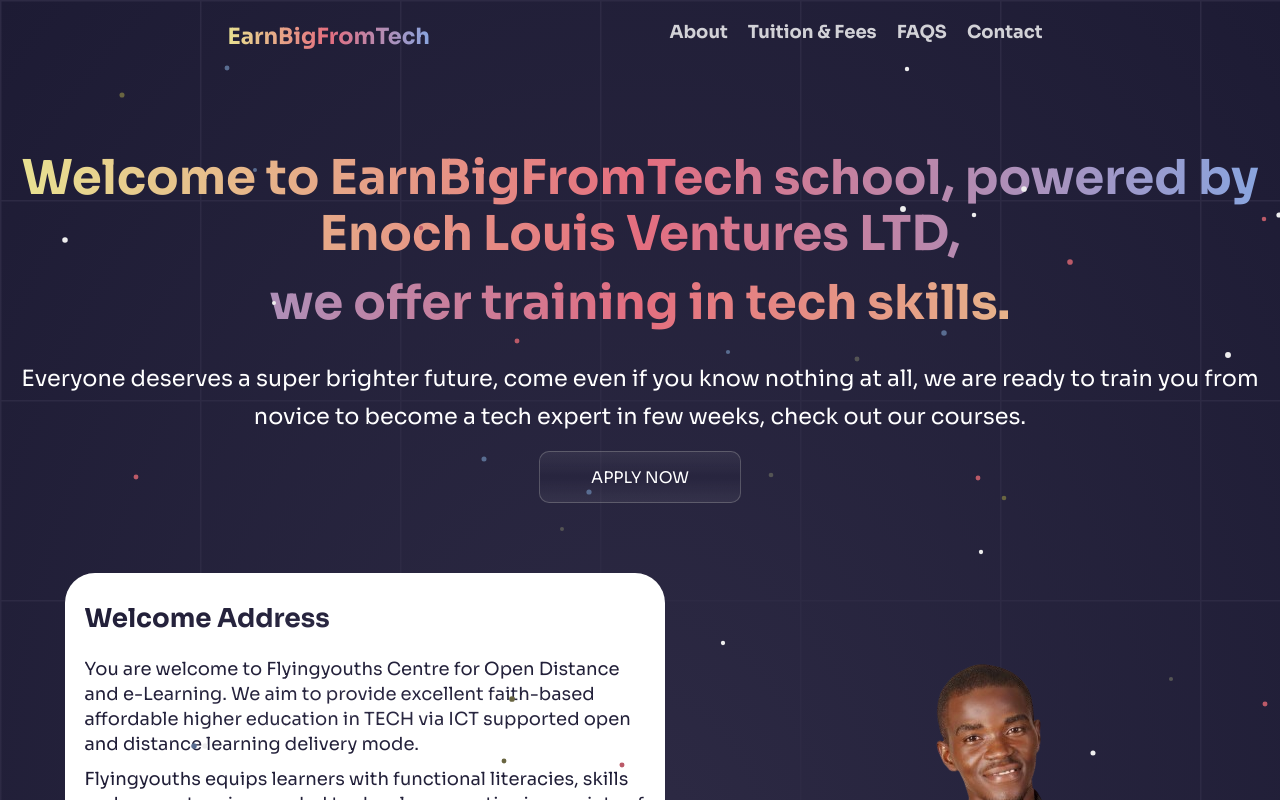
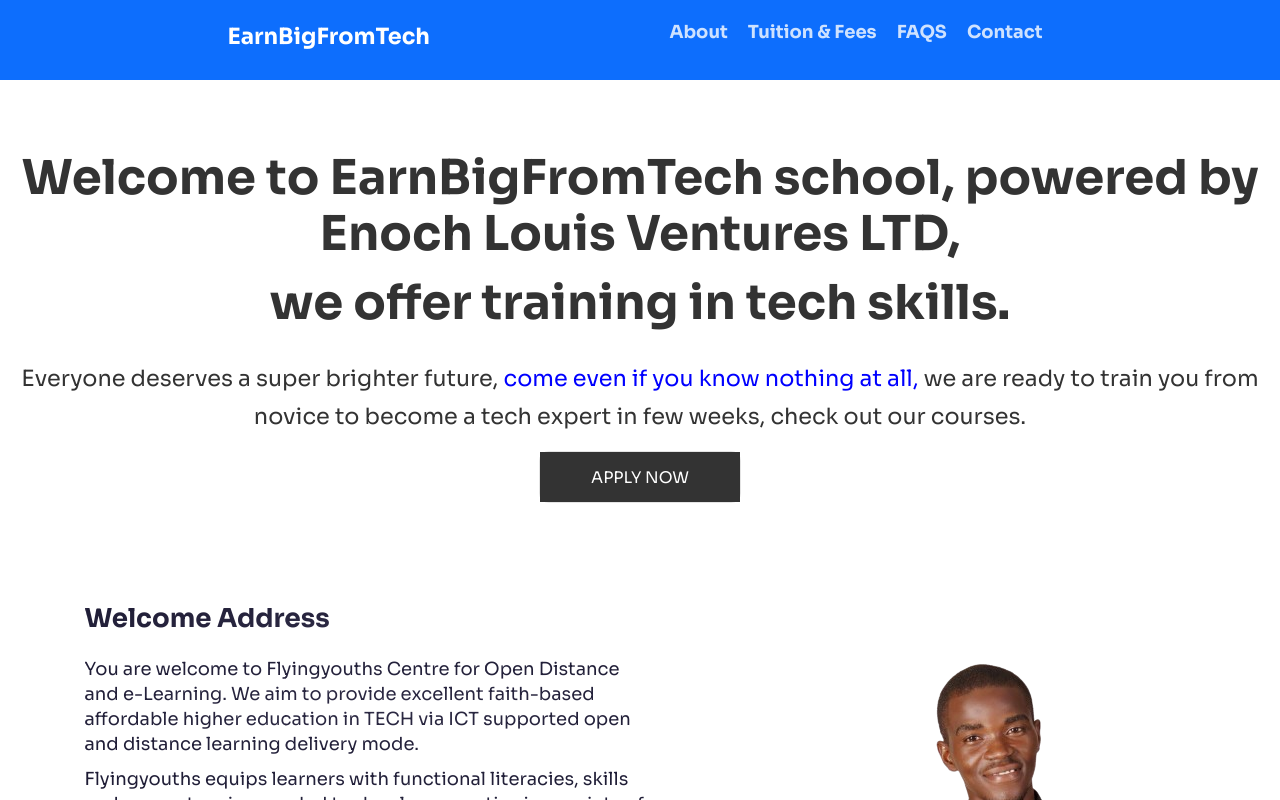
Before and after one commit to TimothyAttah/flyingyouths, a React (Create React App) app in the folder frontend/: page / in a window 1280 px wide. Shown: the top 800 px of the page. Built offline with nearby package versions, Linux system fonts and the light colour scheme.

Commit message:
Change the background color

```diff
--- a/frontend/public/index.html
+++ b/frontend/public/index.html
@@ -59,8 +59,10 @@
     <link rel="icon" type="image/icon" href="icons/el-1.png" />
     <link rel="stylesheet" href="https://unpkg.com/aos@2.3.1/dist/aos.css" />
     <script src="https://unpkg.com/aos@2.3.1/dist/aos.js"></script>
+    <meta name="description" content="Everyone deserves a super brighter future, come even if you know nothing at all, we are ready to train you from novice to become a tech expert in few weeks, check out our courses.">
 
-    <title>Code2ChangeYourWorld</title>
+    <!-- <title>Code2ChangeYourWorld</title> -->
+    <title>EarnBigFromTech</title>
   </head>
   <body>
     <noscript>You need to enable JavaScript to run this app.</noscript>
--- a/frontend/src/components/Layout.jsx
+++ b/frontend/src/components/Layout.jsx
@@ -1,79 +1,12 @@
 import { Outlet } from 'react-router-dom';
 import Header from './header/Header';
 import { Footer } from './footer/Footer';
-import { useEffect } from 'react';
-
-function spiderWeb() {
-  let banner = document.querySelector('.banner');
-  let canvas = document.getElementById('dotsCanvas');
-
-  canvas.width = canvas.offsetWidth;
-  canvas.height = canvas.offsetHeight;
-  let ctx = canvas.getContext('2d');
-
-  let dots = [];
-  let arrayColors = ['#eee', '#545454', '#596d91', '#bb5a68', '#696541'];
-  for (let index = 0; index < 50; index++) {
-    dots.push({
-      x: Math.floor(Math.random() * canvas.width),
-      y: Math.floor(Math.random() * canvas.height),
-      // size: Math.random() * 3 + 5,
-      size: Math.random() * 1 + 2,
-
-      color: arrayColors[Math.floor(Math.random() * 5)],
-    });
-  }
-
-  const drawDots = () => {
-    dots.forEach((dot) => {
-      ctx.fillStyle = dot.color;
-      ctx.beginPath();
-      ctx.arc(dot.x, dot.y, dot.size, 0, Math.PI * 2);
-      ctx.fill();
-    });
-  };
-
-  drawDots();
-
-  banner.addEventListener('mousemove', (event) => {
-    ctx.clearRect(0, 0, canvas.width, canvas.height);
-    drawDots();
-    let mouse = {
-      x: event.pageX - banner.getBoundingClientRect().left,
-      y: event.pageY - banner.getBoundingClientRect().top,
-    };
-    dots.forEach((dot) => {
-      let distance = Math.sqrt((mouse.x - dot.x) ** 2 + (mouse.y - dot.y) ** 2);
-      if (distance < 300) {
-        ctx.strokeStyle = dot.color;
-        ctx.lineWidth = 1;
-        ctx.beginPath();
-        ctx.moveTo(dot.x, dot.y);
-        ctx.lineTo(mouse.x, mouse.y);
-        ctx.stroke();
-      }
-    });
-  });
-
-  banner.addEventListener('mouseout', () => {
-    ctx.clearRect(0, 0, canvas.width, canvas.height);
-    drawDots();
-  });
-}
 
 const Layout = () => {
-  useEffect(() => {
-    spiderWeb();
-  }, []);
   return (
     <>
       <Header />
-      <main>
-        <div className='banner'>
-          <Outlet />
-          <canvas id='dotsCanvas'></canvas>
-        </div>
-      </main>
+      <Outlet />
       <Footer />
     </>
   );
--- a/frontend/src/components/header/HeaderStyles.js
+++ b/frontend/src/components/header/HeaderStyles.js
@@ -4,19 +4,26 @@
 export const HeaderWrapper = styled.div`
   transition: 1s ease-in-out all;
   position: relative;
+  background-color: #333;
+  background-color: #0d6efd;
+
   .activeHeader {
-    --to: left;
+    /* --to: left;
     background-image: linear-gradient(to var(--to), #89a5df, #e46e7f, #e8e191);
+     */
+
+    background-color: #333;
     color: #fff;
     transition: 1s ease-in-out all;
     box-shadow: ${theme.color.boxShadow};
   }
 
-  .activeLogo  h1 {
-    --to: left;
+  .activeLogo h1 {
+    /* --to: left;
     background-image: linear-gradient(to var(--to), #000, #000, #000);
     -webkit-background-clip: text;
-    -webkit-text-fill-color: transparent;
+    -webkit-text-fill-color: transparent; */
+    color: #fff;
   }
 
   .transparent {
@@ -58,7 +65,9 @@
   color: #fff;
   font-weight: bold;
   transition: 1s ease-in-out all;
-  background: ${theme.color.mainColor};
+  /* background: ${theme.color.mainColor}; */
+  background-color: #333;
+  background-color: #0d6efd;
 
   a {
     color: #fff;
@@ -66,16 +75,16 @@
 `;
 
 export const HeaderLogo = styled.div`
-
   a {
     display: flex;
     align-items: center;
   }
   h1 {
-    --to: left;
+    /* --to: left;
     background-image: linear-gradient(to var(--to), #89a5df, #e46e7f, #e8e191);
     -webkit-background-clip: text;
-    -webkit-text-fill-color: transparent;
+    -webkit-text-fill-color: transparent; */
+    color: #fff;
     text-transform: capitalize;
     font-weight: bold;
     display: flex;
--- a/frontend/src/components/nav/NavStyles.js
+++ b/frontend/src/components/nav/NavStyles.js
@@ -70,6 +70,7 @@
     a {
       background: transparent;
       color: #fff;
+      /* color: #333; */
       /* color: #000; */
       font-size: 18px;
       font-weight: bold;
--- a/frontend/src/pages/about/AboutStyles.js
+++ b/frontend/src/pages/about/AboutStyles.js
@@ -40,6 +40,7 @@
 
   h6 {
     color: white;
+
     margin: 0 auto;
     font-weight: bold;
     text-transform: uppercase;
@@ -119,6 +120,8 @@
   padding: 0 20px;
   h3 {
     color: white;
+    color: #333;
+
     position: relative;
     width: 300px;
     margin: 0 auto;
@@ -144,6 +147,8 @@
       width: 50px;
       height: 2px;
       background-color: #fff;
+      /* color: #333; */
+
       position: absolute;
       bottom: 50%;
       right: 18px;
@@ -203,6 +208,8 @@
     font-size: 16px;
     text-transform: capitalize;
     color: #fff;
+    color: #333;
+
     text-align: center;
   }
 
@@ -229,6 +236,7 @@
   h4 {
     text-transform: capitalize;
     color:#fff;
+    color:#333;
   }
 `;
 export const AboutTeamImgContainer = styled.div`
--- a/frontend/src/pages/home/modules/hero/Hero.jsx
+++ b/frontend/src/pages/home/modules/hero/Hero.jsx
@@ -9,7 +9,8 @@
       <FadeIn delay={0.4} direction='down'>
         <h1>
           {/* Welcome to EarnBigFromTech centre for open distance and e-Learning */}
-          Welcome to EarnBigFromTech school, powered by Enoch Louis Ventures LTD,
+          Welcome to EarnBigFromTech school, powered by Enoch Louis Ventures
+          LTD,
         </h1>
       </FadeIn>
 
@@ -22,7 +23,10 @@
 
       <FadeIn delay={0.6} direction='down' center='true'>
         <Styles.HeroSubTitle>
-          Everyone deserves a super brighter future, come even if you know nothing at all, we are ready to train you from novice to become a tech expert in few weeks, check out our courses.
+          Everyone deserves a super brighter future,
+          <span> come even if you know nothing at all,</span> we are ready to
+          train you from novice to become a tech expert in few weeks, check out
+          our courses.
         </Styles.HeroSubTitle>
       </FadeIn>
 
--- a/frontend/src/pages/home/modules/hero/HeroStyles.js
+++ b/frontend/src/pages/home/modules/hero/HeroStyles.js
@@ -1,4 +1,4 @@
-import styled from "styled-components";
+import styled from 'styled-components';
 
 export const HeroContainer = styled.div`
   padding: 20px;
@@ -8,10 +8,11 @@
     --to: left;
     font-size: 3rem;
     font-weight: bold;
-    background-image: linear-gradient(to var(--to), #89a5df, #e46e7f, #e8e191);
+    /* background-image: linear-gradient(to var(--to), #89a5df, #e46e7f, #e8e191);
     -webkit-background-clip: text;
-    -webkit-text-fill-color: transparent;
+    -webkit-text-fill-color: transparent; */
     /* text-transform: uppercase; */
+    color:#333;
     line-height: 3.5rem;
     padding-bottom: 5px;
   }
@@ -43,19 +44,30 @@
 `;
 
 export const HeroSubTitle = styled.p`
-  display: flex;
+  /* display: flex;
   align-items: center;
-  justify-content: center;
+  justify-content: center; */
   text-align: center;
-  color: #fff;
+  color: #333;
   font-size: 1.4rem;
+
+  /* span {
+    --to: left;
+    background-image: linear-gradient(to var(--to), #89a5df, #e46e7f, #e8e191);
+    -webkit-background-clip: text;
+    -webkit-text-fill-color: transparent;
+  } */
+
+  span {
+    color: blue;
+  }
 
   @media screen and (max-width: 570px) {
     font-size: 1rem;
   }
 
   @media screen and (max-width: 375px) {
-    font-size: .9rem;
+    font-size: 0.9rem;
   }
 `;
 
@@ -69,7 +81,7 @@
   border: 1px solid #afaeae55;
   /* padding: 10px 20px; */
   border-radius: 10px;
-  background-image: linear-gradient(to bottom, #eee1, transparent, #eee1);
+  /* background-image: linear-gradient(to bottom, #eee1, transparent, #eee1); */
   transition: 0.5s;
   margin: auto;
 
@@ -81,7 +93,7 @@
     text-transform: uppercase;
     width: 100%;
     height: 100%;
-    background-color: transparent;
+    background-color: #333;
     color: #fff;
   }
 
--- a/frontend/src/styles/globalStyles.jsx
+++ b/frontend/src/styles/globalStyles.jsx
@@ -16,13 +16,15 @@
     max-width: 1500px !important;
     width: 100%;
     margin: 0 auto;
-    background-image: repeating-linear-gradient(
+    ${'' /* background-image: repeating-linear-gradient(
       to right,
       #2d2a44 0 1px,
       transparent 2px 200px
     ),
     repeating-linear-gradient(to bottom, #2d2a44 0 1px, transparent 2px 200px),
-    radial-gradient(at 50% 50%, #2d2a44, #1d1b34);
+    radial-gradient(at 50% 50%, #2d2a44, #1d1b34); */}
+    ${'' /* background-color:#fff; */}
+    color:#333;
     scroll-behavior: smooth;
     overflow-x: hidden;
     overflow-y: scroll;
```
